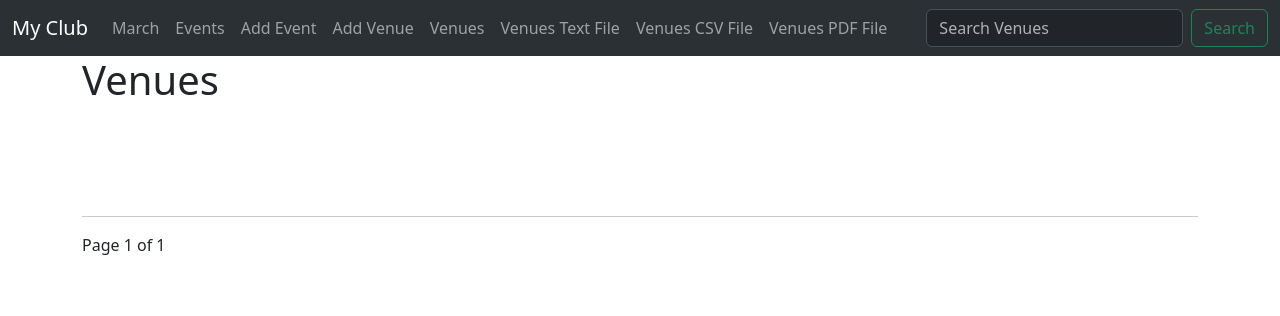
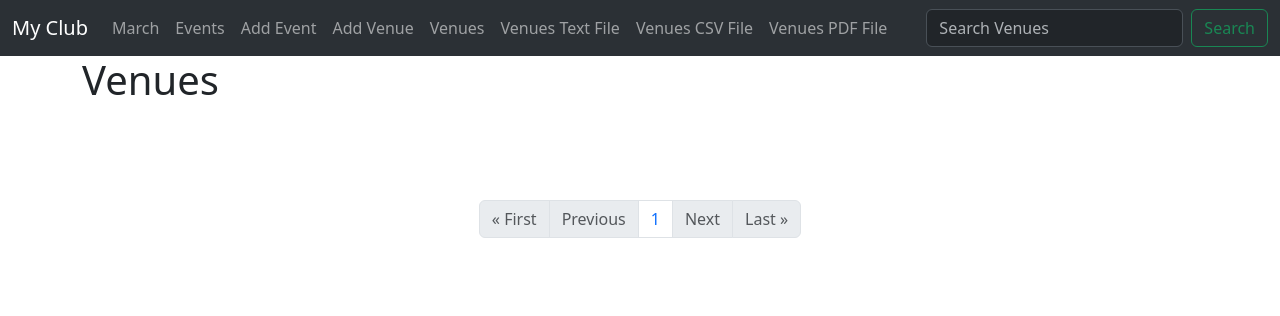
Before and after one commit to Naman-Agarwal1608/EventManagement, a Django app: page /venues in a window 1280 px wide. Shown: the top 316 px of the page. Run offline with Django 4.2, Linux system fonts and the light colour scheme; data that the repository does not hold is empty.

Commit message:
Added custom filter and bootstarp for pagination

```diff
--- a/club/events/templates/events/venues.html
+++ b/club/events/templates/events/venues.html
@@ -23,18 +23,35 @@ Has Previous: {{ venues.has_previous }} <br />
 Has Next : {{ venues.has_next }} <br />
 Current Page: {{ venues.number }} <br />
 Number of pages: {{ venues.paginator.num_pages }} <br /> -->
-<hr>
-{% if venues.has_previous %}
-<a href="?page=1">&laquo First</a>
-<a href="?page={{ venues.previous_page_number }}">Previous</a>
-{% endif %}
 
-Page {{ venues.number }} of {{ venues.paginator.num_pages}}
+<nav aria-label="Page navigation example">
+    <ul class="pagination justify-content-center">
 
-{% if venues.has_next %}
-<a href="?page={{ venues.next_page_number }}">Next</a>
-<a href="?page={{ venues.paginator.num_pages }}">Last &raquo</a>
-{% endif %}
+
+        {% if venues.has_previous %}
+        <li class="page-item"><a class="page-link" href="?page=1">&laquo First</a></li>
+        <li class="page-item"><a class="page-link" href="?page={{ venues.previous_page_number }}">Previous</a></li>
+        {% else %}
+        <li class="page-item disabled"><a class="page-link" href="#">&laquo First</a></li>
+        <li class="page-item disabled"><a class="page-link" href="#">Previous</a></li>
+        {% endif %}
+
+        <!-- <li class="page-item disabled"><a class="page-link" href="#">Page {{ venues.number }} of
+                {{ venues.paginator.num_pages}}</a></li> -->
+        {% load custom_tags %}
+        {% for num in venues.paginator.num_pages|inclusiveList:1 %}
+        <li class="page-item"><a class="page-link" href="?page={{ num }}">{{ num }}</a></li>
+        {% endfor %}
+
+        {% if venues.has_next %}
+        <li class="page-item"><a class="page-link" href="?page={{ venues.next_page_number }}">Next</a></li>
+        <li class="page-item"><a class="page-link" href="?page={{ venues.paginator.num_pages }}">Last &raquo</a></li>
+        {% else %}
+        <li class="page-item disabled"><a class="page-link" href="#">Next</a></li>
+        <li class="page-item disabled"><a class="page-link" href="#">Last &raquo</a></li>
+        {% endif %}
+    </ul>
+</nav>
 <br />
 
 
--- /dev/null
+++ b/club/events/templatetags/custom_tags.py
@@ -0,0 +1,13 @@
+from django import template
+
+register = template.Library()
+
+
+@register.filter()
+def inclusiveList(number, start):
+    return range(start, number + 1)
+
+
+@register.filter()
+def exclusiveList(number, start):
+    return range(start, number)
--- a/club/events/views.py
+++ b/club/events/views.py
@@ -51,7 +51,7 @@ def all_events(request):
 def list_venues(request):
     venue_list = Venue.objects.all().order_by('name')
     # Set up pagiantion
-    pag = Paginator(Venue.objects.all(), 1)
+    pag = Paginator(Venue.objects.all().order_by('name'), 1)
     page = request.GET.get('page')
     venues = pag.get_page(page)
     return render(request, 'events/venues.html', {'venue_list': venue_list, 'venues': venues})
```
Also changed, not shown: club/events/templatetags/__init__.py (added).
